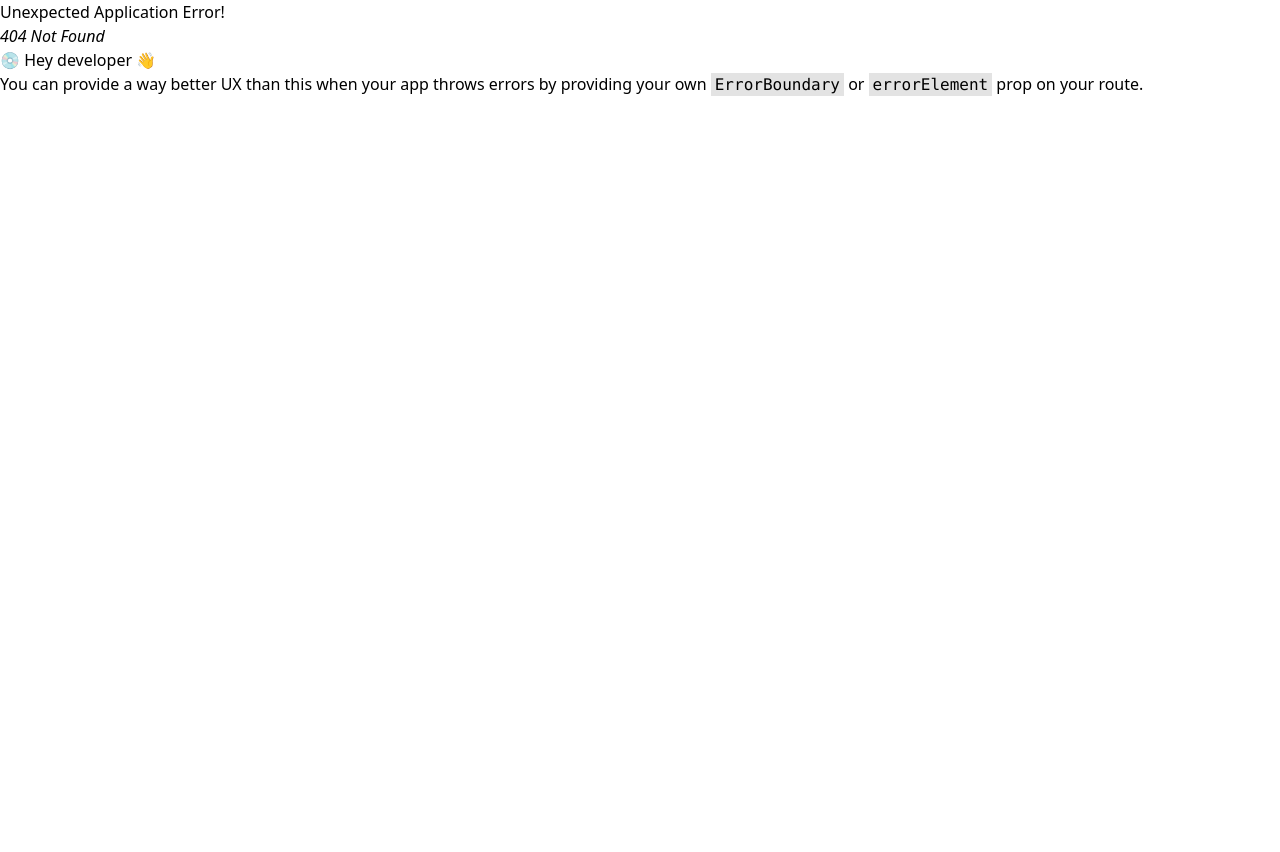
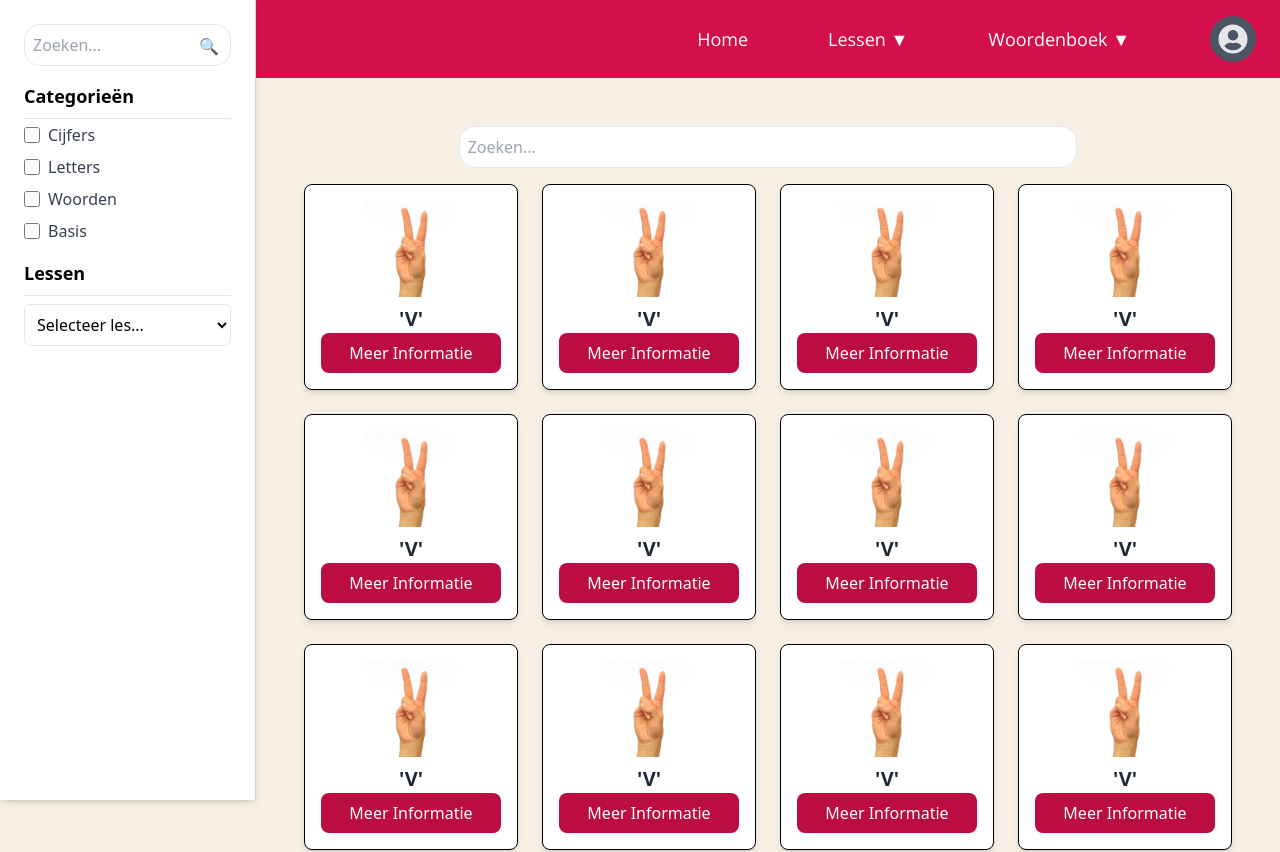
Before and after one commit to QuintenVanDerBlom/SignWitch, a React (Vite) app: page /woordenboek in a window 1280 px wide. Before the commit this address had no page. Shown: the top 852 px of the page. Before the commit the page ends 800 px from the top, so only its background shows below. Built offline with nearby package versions, Linux system fonts and the light colour scheme.

Commit message:
Initial Push

```diff
--- /dev/null
+++ b/src/pages/Dictionary.jsx
@@ -0,0 +1,96 @@
+function Dictionary() {
+    const signs = [
+        { letter: "V", description: "'V'", image: "/public/v.png" },
+        { letter: "V", description: "'V'", image: "/public/v.png" },
+        { letter: "V", description: "'V'", image: "/public/v.png" },
+        { letter: "V", description: "'V'", image: "/public/v.png" },
+        { letter: "V", description: "'V'", image: "/public/v.png" },
+        { letter: "V", description: "'V'", image: "/public/v.png" },
+        { letter: "V", description: "'V'", image: "/public/v.png" },
+        { letter: "V", description: "'V'", image: "/public/v.png" },
+        { letter: "V", description: "'V'", image: "/public/v.png" },
+        { letter: "V", description: "'V'", image: "/public/v.png" },
+        { letter: "V", description: "'V'", image: "/public/v.png" },
+        { letter: "V", description: "'V'", image: "/public/v.png" },
+        { letter: "V", description: "'V'", image: "/public/v.png" },
+        { letter: "V", description: "'V'", image: "/public/v.png" },
+        { letter: "V", description: "'V'", image: "/public/v.png" },
+        { letter: "V", description: "'V'", image: "/public/v.png" },
+    ];
+
+    return (
+        <div className="flex-1 p-6 ml-64 min-h-screen">
+                {/* Sidebar */}
+                <aside
+                    className="fixed left-0 top-0 h-screen w-64 p-6 bg-white shadow-md border-r border-gray-300 flex flex-col overflow-y-auto">
+                    {/* Search Bar */}
+                    <div className="relative mb-4">
+                        <input
+                            type="text"
+                            placeholder="Zoeken..."
+                            className="w-full p-2 border rounded-2xl focus:ring focus:ring-blue-300"
+                        />
+                        <span className="absolute right-3 top-2.5 text-gray-500">🔍</span>
+                    </div>
+
+                    {/* Categories */}
+                    <h2 className="text-lg font-semibold mb-1">Categorieën</h2>
+                    <hr className="h-px my-1 bg-gray-200 border-0 dark:bg-gray-300"/>
+                    <div className="space-y-2 mb-4">
+                        <label className="flex items-center space-x-2 text-gray-700">
+                            <input type="checkbox" className="w-4 h-4"/>
+                            <span>Cijfers</span>
+                        </label>
+                        <label className="flex items-center space-x-2 text-gray-700">
+                            <input type="checkbox" className="w-4 h-4"/>
+                            <span>Letters</span>
+                        </label>
+                        <label className="flex items-center space-x-2 text-gray-700">
+                            <input type="checkbox" className="w-4 h-4"/>
+                            <span>Woorden</span>
+                        </label>
+                        <label className="flex items-center space-x-2 text-gray-700">
+                            <input type="checkbox" className="w-4 h-4"/>
+                            <span>Basis</span>
+                        </label>
+                    </div>
+
+                    {/* Dropdown for Lessons */}
+                    <h2 className="text-lg font-semibold mb-2">Lessen</h2>
+                    <hr className="h-px mb-2 bg-gray-200 border-0 dark:bg-gray-300"/>
+                    <select className="w-full p-2 border rounded-md bg-white focus:ring focus:ring-blue-300">
+                        <option>Selecteer les...</option>
+                        <option>Les 1</option>
+                        <option>Les 2</option>
+                        <option>Les 3</option>
+                    </select>
+                </aside>
+
+                {/* Main Content */}
+                <div className="flex-1 p-6">
+                    <div className="flex justify-center mb-4">
+                        <input
+                            type="text"
+                            placeholder="Zoeken..."
+                            className="w-2/3 p-2 border rounded-2xl focus:ring focus:ring-blue-300"
+                        />
+                    </div>
+                    <div className="grid grid-cols-1 sm:grid-cols-2 md:grid-cols-3 lg:grid-cols-4 gap-6">
+                        {signs.map((sign, index) => (
+                            <div key={index}
+                                 className="p-4 text-center bg-white shadow-md rounded-lg border border-black flex flex-col">
+                                <img src={sign.image} alt={sign.letter} className="w-24 h-24 mx-auto mb-2"/>
+                                <h2 className="text-xl font-semibold text-gray-800">{sign.description}</h2>
+                                <button
+                                    className="mt-auto bg-button-bg text-white py-2 px-4 rounded-lg hover:bg-button-bg-hover transition">Meer
+                                    Informatie
+                                </button>
+                            </div>
+                        ))}
+                    </div>
+                </div>
+            </div>
+            );
+            }
+
+            export default Dictionary;
--- /dev/null
+++ b/src/pages/Sign.jsx
@@ -0,0 +1,9 @@
+
+
+function Sign() {
+    return (
+        <p>hoi</p>
+    )
+}
+
+export default Sign;
```
Also changed, not shown: src/App.jsx (+10 -0 lines), public/v.png (added).
